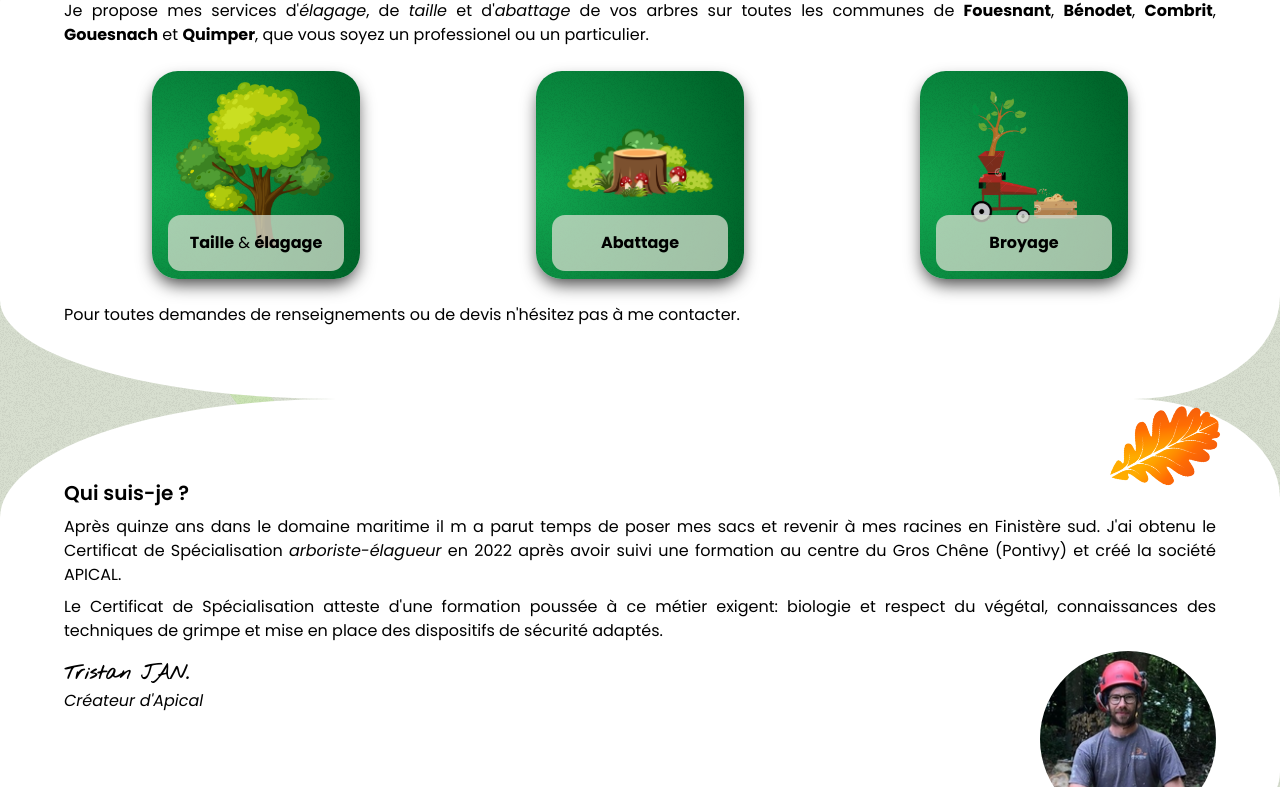
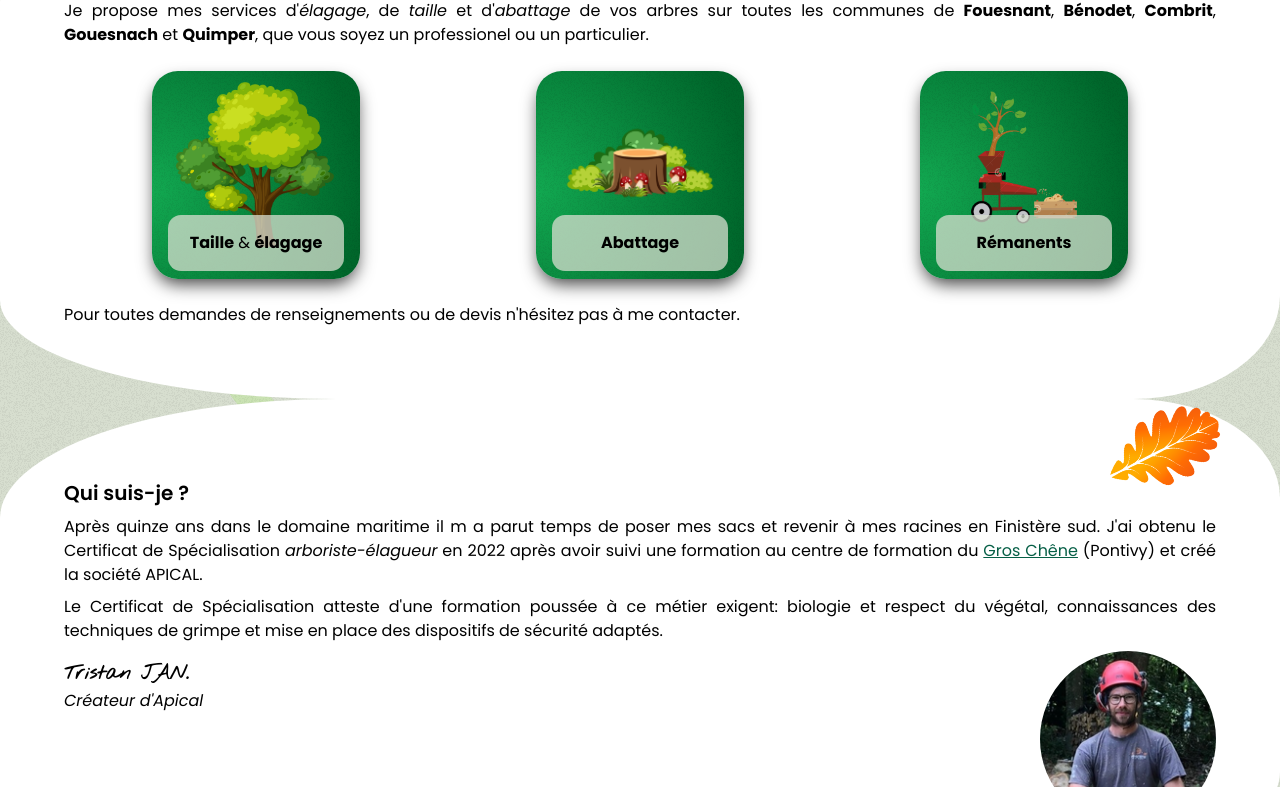
Before and after one commit to Guetso/apical, a Nuxt app: page / in a window 1280 px wide. Shown: the part 395-1182 px from the top of the page. Built offline with nearby package versions, Linux system fonts and the light colour scheme.

Commit message:
add gros chene link

```diff
--- a/components/blocs/IntroMe.vue
+++ b/components/blocs/IntroMe.vue
@@ -24,7 +24,7 @@
       </div>
       <div class="w-52 h-52 my-2">
         <ActivityCard img-src="broyeur.png" img-alt="Un arbre">
-          <strong>Broyage</strong>
+          <strong>Rémanents</strong>
         </ActivityCard>
       </div>
     </div>
--- a/components/blocs/WhoAmI.vue
+++ b/components/blocs/WhoAmI.vue
@@ -5,7 +5,14 @@
       Après quinze ans dans le domaine maritime il m a parut temps de poser mes
       sacs et revenir à mes racines en Finistère sud. J'ai obtenu le Certificat
       de Spécialisation <em>arboriste-élagueur</em> en 2022 après avoir suivi
-      une formation au centre du Gros Chêne (Pontivy) et créé la société APICAL.
+      une formation au centre de formation du
+      <a
+        class="underline underline-offset-1 text-green-800"
+        href="https://legroschene.fr/index.php"
+        target="_blank"
+        >Gros Chêne</a
+      >
+      (Pontivy) et créé la société APICAL.
     </p>
     <p class="center my-2 text-justify">
       Le Certificat de Spécialisation atteste d'une formation poussée à ce
```
